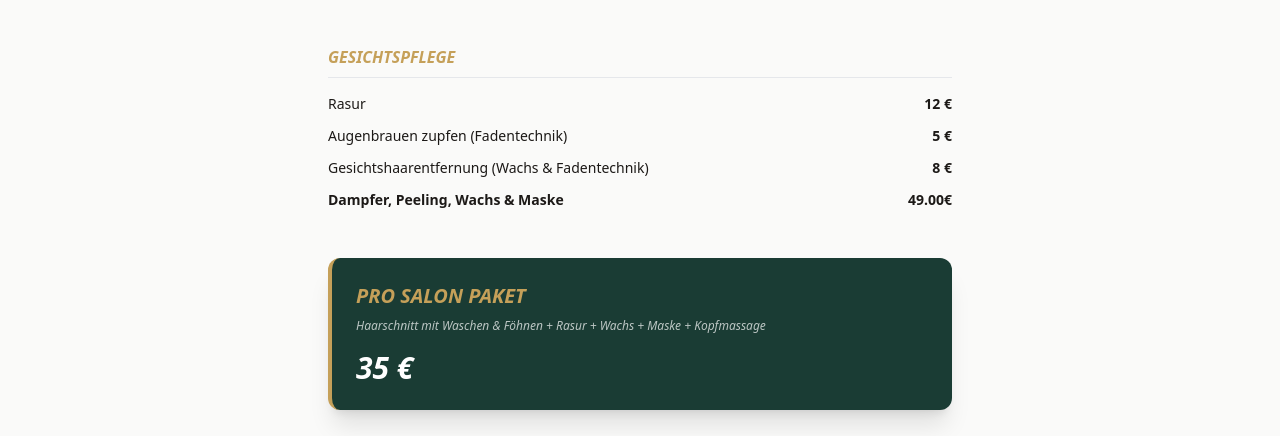
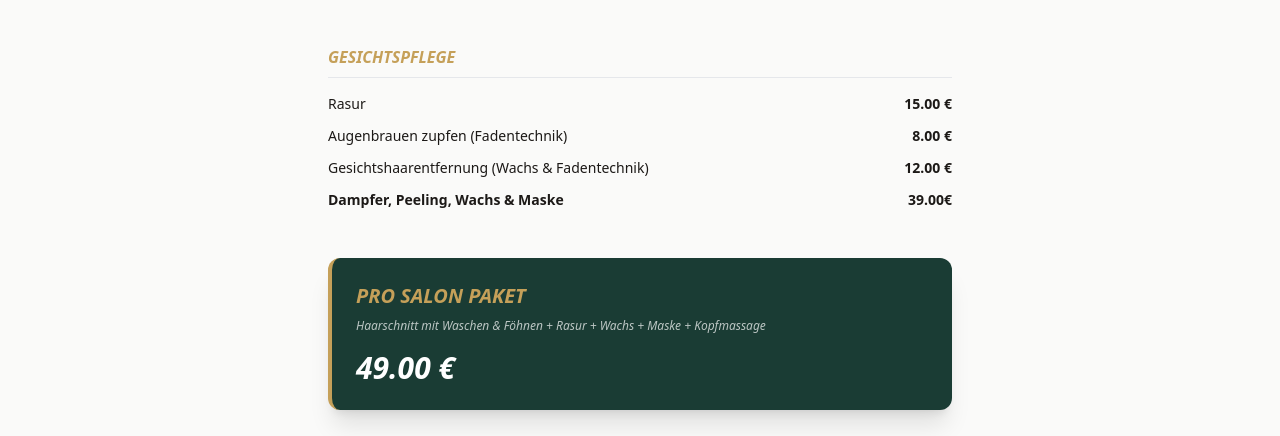
Before and after one commit to abalh101/pro-salon-cottbus, a website built with webpack: page index.html in a window 1280 px wide. Shown: the part 1699-2135 px from the top of the page. Built offline with nearby package versions, Linux system fonts and the light colour scheme.

Commit message:
Update index.html

```diff
--- a/index.html
+++ b/index.html
@@ -125,12 +125,12 @@
   <div class="mb-12">
     <h3 class="text-salonGold font-black uppercase italic border-b pb-2 mb-4">Gesichtspflege</h3>
     <ul class="space-y-3 text-sm">
-      <li class="flex justify-between"><span>Rasur</span><span class="font-bold">12 €</span></li>
-      <li class="flex justify-between"><span>Augenbrauen zupfen (Fadentechnik)</span><span class="font-bold">5 €</span></li>
-      <li class="flex justify-between"><span>Gesichtshaarentfernung (Wachs & Fadentechnik)</span><span class="font-bold">8 €</span></li>
+      <li class="flex justify-between"><span>Rasur</span><span class="font-bold">15.00 €</span></li>
+      <li class="flex justify-between"><span>Augenbrauen zupfen (Fadentechnik)</span><span class="font-bold">8.00 €</span></li>
+      <li class="flex justify-between"><span>Gesichtshaarentfernung (Wachs & Fadentechnik)</span><span class="font-bold">12.00 €</span></li>
       <li class="flex justify-between font-semibold">
         <span>Dampfer, Peeling, Wachs & Maske</span>
-        <span class="font-bold">49.00€</span>
+        <span class="font-bold">39.00€</span>
       </li>
     </ul>
   </div>
@@ -140,7 +140,7 @@
     <p class="text-xs italic opacity-70 mb-4">
       Haarschnitt mit Waschen & Föhnen + Rasur + Wachs + Maske + Kopfmassage
     </p>
-    <p class="text-3xl font-black italic">35 €</p>
+    <p class="text-3xl font-black italic">49.00 €</p>
   </div>
 </section>
 
```
